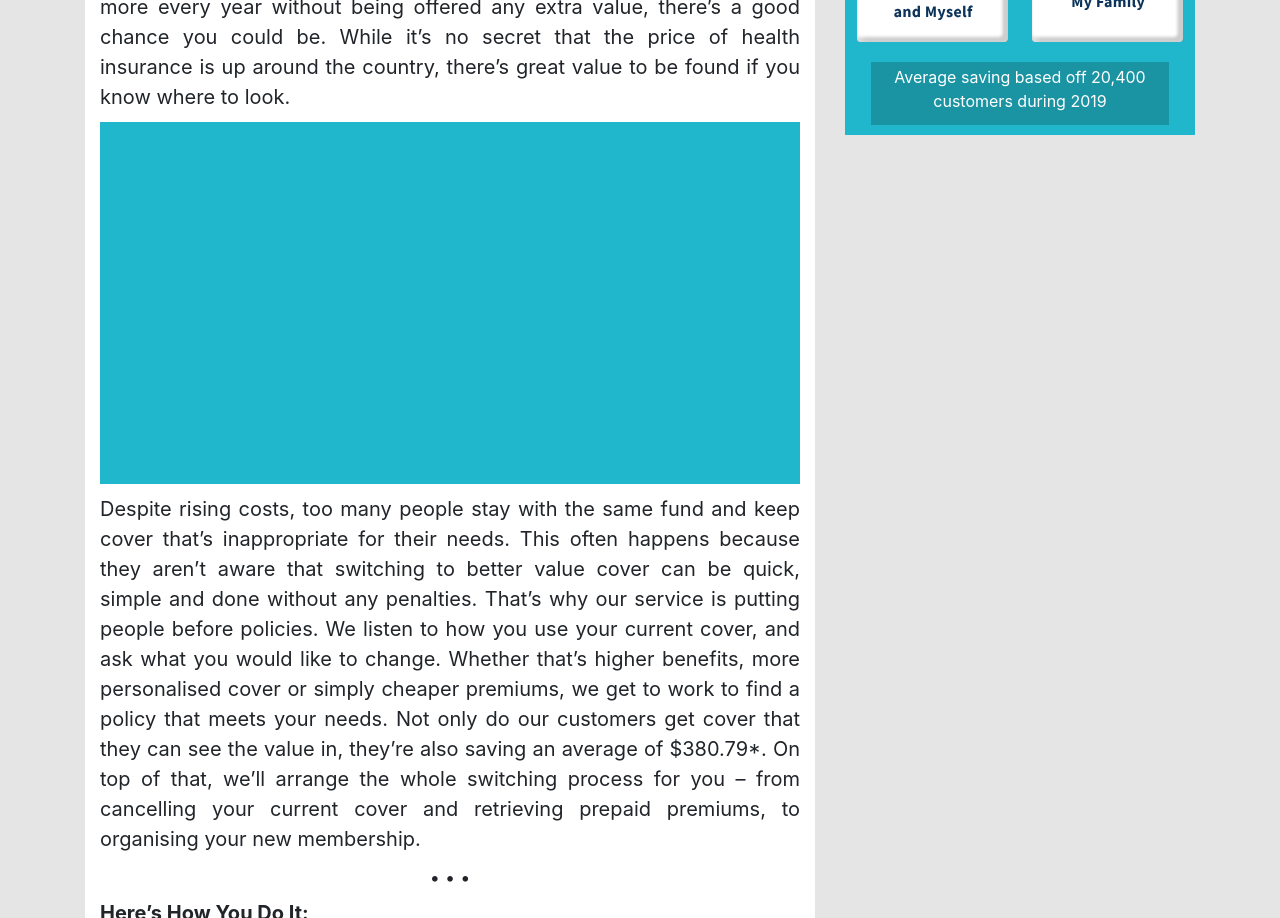
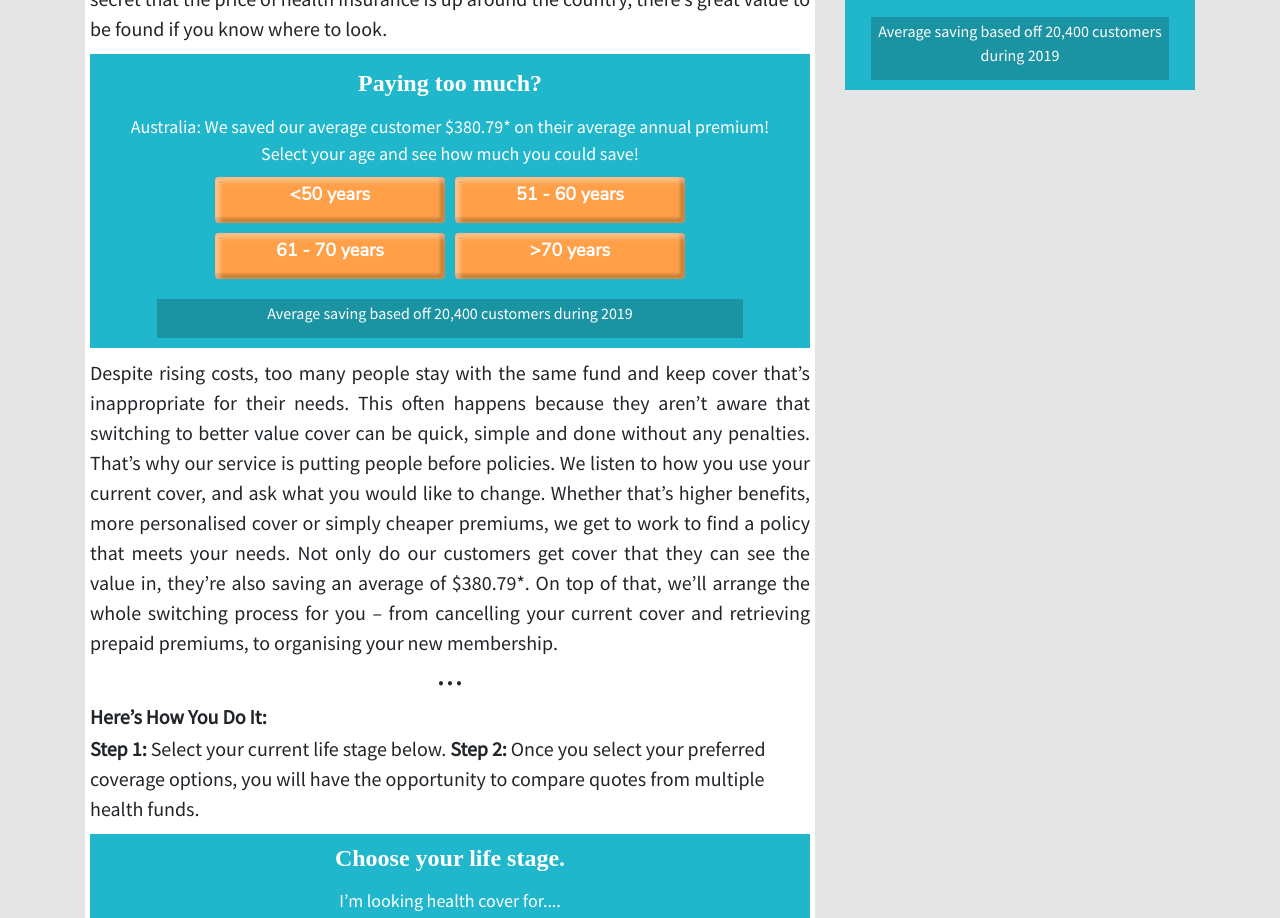
Before and after one commit to tavvfiq/CountEveryPenny, a plain HTML site: page index.html in a window 1280 px wide. Shown: the part 793-1711 px from the top of the page. Drawn offline with nearby package versions, Linux system fonts and the light colour scheme; a web font is replaced by a local one.

Commit message:
style: change font style

```diff
--- a/index.html
+++ b/index.html
@@ -14,6 +14,19 @@
 		/>
 		<link rel="stylesheet" href="./style.css" />
 		<link rel="stylesheet" href="./responsive.css" />
+		<link rel="preconnect" href="https://fonts.gstatic.com" />
+		<link
+			href="https://fonts.googleapis.com/css2?family=Source+Sans+Pro&display=swap"
+			rel="stylesheet"
+		/>
+		<link
+			href="https://fonts.googleapis.com/css2?family=Source+Serif+Pro&display=swap"
+			rel="stylesheet"
+		/>
+		<link
+			href="https://fonts.googleapis.com/css2?family=Nunito+Sans&display=swap"
+			rel="stylesheet"
+		/>
 		<meta name="viewport" content="width=device-width, initial-scale=1.0" />
 	</head>
 	<body>
@@ -27,7 +40,7 @@
 			<div class="row">
 				<div class="col-12 col-sm-12 col-md-12 col-lg-8 col-xl-8">
 					<main class="bg-white">
-						<article class="p-4">
+						<article class="py-4 px-2">
 							<h1 class="title-article">
 								High cancer risks and record NHS delays are
 								driving UK families to prioritise getting life
@@ -95,7 +108,89 @@
 								country, there’s great value to be found if you
 								know where to look.
 							</p>
-							<div class="frame-2 my-3"></div>
+							<div
+								class="side-cta pt-4 d-flex flex-column justify-content-center align-items-center my-3 px-4"
+							>
+								<h2
+									class="font-source-serif-pro text-white font-weight-bold font-size-24 text-align-center align-self-center h-100"
+								>
+									Paying too much?
+								</h2>
+								<p
+									class="text-white font-size-18 text-align-center my-3 px-4"
+								>
+									Australia: We saved our average customer
+									$380.79* on their average annual premium!
+									Select your age and see how much you could
+									save!
+								</p>
+								<div class="container">
+									<div
+										class="row no-gutters justify-content-between"
+									>
+										<div
+											class="col-12 col-sm-12 col-md-6 col-lg-6 col-xl-6 mb-3 d-flex justify-content-center justify-content-sm-center justify-content-md-end pr-0 pr-md-2 pr-lg-2 pr-xl-2"
+										>
+											<button
+												class="button-frame p-0 border-0 align-self-center"
+											>
+												<p
+													class="font-nunito-sans text-white font-size-18 font-weight-bold"
+												>
+													<50 years
+												</p>
+											</button>
+										</div>
+										<div
+											class="col-12 col-sm-12 col-md-6 col-lg-6 col-xl-6 mb-3 d-flex justify-content-center justify-content-sm-center justify-content-md-start pl-0 pl-md-2 pl-lg-2 pl-xl-2"
+										>
+											<button
+												class="button-frame p-0 border-0 align-self-center"
+											>
+												<p
+													class="font-nunito-sans text-white font-size-18 font-weight-bold"
+												>
+													51 - 60 years
+												</p>
+											</button>
+										</div>
+										<div
+											class="col-12 col-sm-12 col-md-6 col-lg-6 col-xl-6 mb-3 d-flex justify-content-center justify-content-sm-center justify-content-md-end pr-0 pr-md-2 pr-lg-2 pr-xl-2"
+										>
+											<button
+												class="button-frame p-0 border-0 align-self-center"
+											>
+												<p
+													class="font-nunito-sans text-white font-size-18 font-weight-bold"
+												>
+													61 - 70 years
+												</p>
+											</button>
+										</div>
+										<div
+											class="col-12 col-sm-12 col-md-6 col-lg-6 col-xl-6 mb-3 d-flex justify-content-center justify-content-sm-center justify-content-md-start pl-0 pl-md-2 pl-lg-2 pl-xl-2"
+										>
+											<button
+												class="button-frame p-0 border-0 align-self-center"
+											>
+												<p
+													class="font-nunito-sans text-white font-size-18 font-weight-bold"
+												>
+													>70 years
+												</p>
+											</button>
+										</div>
+									</div>
+								</div>
+								<div class="side-cta-footer p-1 my-3">
+									<p
+										class="font-size-16 text-white text-align-center"
+									>
+										Average saving based off 20,400
+										customers during 2019
+									</p>
+								</div>
+							</div>
 							<p class="text-align-justify font-size-20 mb-3">
 								Despite rising costs, too many people stay with
 								the same fund and keep cover that’s
@@ -133,7 +228,7 @@
 								class="side-cta pt-3 d-flex flex-column justify-content-center align-items-center my-3"
 							>
 								<h2
-									class="text-white font-weight-bold font-size-24 text-align-center align-self-center h-100"
+									class="font-source-serif-pro text-white font-weight-bold font-size-24 text-align-center align-self-center h-100"
 								>
 									Choose your life stage.
 								</h2>
@@ -142,7 +237,7 @@
 								>
 									I’m looking health cover for....
 								</p>
-								<div class="container px-sm-0">
+								<div class="container px-1 px-md-3 px-lg-3 px-xl-3">
 									<div
 										class="row no-gutters justify-content-between"
 									>
@@ -242,7 +337,7 @@
 							</p>
 							<div class="frame-4 p-3">
 								<h3
-									class="align-self-center font-size-24 text-align-center font-weight-bold px-5"
+									class="font-source-serif-pro align-self-center font-size-24 text-align-center font-weight-bold px-5"
 								>
 									Simply select the area are you in? And you
 									will get your free quotes.
@@ -264,7 +359,7 @@
 					>
 						<div class="side-cta-header align-items-center">
 							<h2
-								class="text-white font-weight-bold font-size-24 text-align-center align-self-center h-100"
+								class="font-source-serif-pro text-white font-weight-bold font-size-24 text-align-center align-self-center h-100"
 							>
 								Select your life stage and we’ll show the best
 								quotes for you
@@ -275,7 +370,7 @@
 						>
 							I’m looking health cover for....
 						</p>
-						<div class="container px-sm-0">
+						<div class="container px-1 px-md-3 px-lg-3 px-xl-3">
 							<div class="row no-gutters justify-content-between">
 								<div
 									class="col-6 col-sm-3 col-md-3 col-lg-6 col-xl-6 mb-3 d-flex justify-content-center"
--- a/responsive.css
+++ b/responsive.css
@@ -1,9 +1,21 @@
 @media only screen and (max-width: 576px) {
-  .header {
-    padding: 15px calc(0.03*100vw) 15px calc(0.03*100vw);
-  }
-  .logo{
-    width:145px;
-    height: 50px;
-  }
+	.header {
+		padding: 15px calc(0.03 * 100vw) 15px calc(0.03 * 100vw);
+	}
+	.button-header {
+		width: 150px;
+	}
+	.logo {
+		width: 145px;
+		height: 50px;
+	}
+	.button-frame {
+		width: 100%;
+	}
 }
+
+@media only screen and (max-width: 768px) {
+	body {
+		background-color: white !important;
+	}
+}
--- a/style.css
+++ b/style.css
@@ -6,14 +6,15 @@ html {
 
 body {
   background-color: #e5e5e5 !important;
+  font-family: 'Source Sans Pro';
 }
 
 .header {
-	padding: 15px calc(0.08*100vw) 15px calc(0.08*100vw);
+	padding: 15px calc(0.08 * 100vw) 15px calc(0.08 * 100vw);
 }
 
-.logo{
-  width:167px;
+.logo {
+	width: 167px;
 	height: 50px;
 }
 
@@ -45,32 +46,36 @@ body {
 	background-color: #20b7cc;
 }
 
-.side-cta-header{
-  height: 148px;
-  width:100%;
-  background-color: #0E899A;
+.side-cta-header {
+  /* height: 148px; */
+  padding:20px 15px 20px 15px;
+	width: 100%;
+	background-color: #0e899a;
 }
 
-.side-cta-footer{
+.side-cta-footer {
 	background-color: rgba(0, 0, 0, 0.2);
-  width:85%;
+	width: 85%;
 	align-self: center;
 }
 
-.img-container{
+.img-container {
   border-radius: 4px;
+  width:150px;
 }
 
 .title-article {
-	font-weight: bold;
+	font-weight: 900;
 	font-size: 3.2rem;
 	letter-spacing: 0.02rem;
   align-self: stretch;
+  font-family: 'Source Serif Pro';
 }
 
 .subtitle-article {
 	font-size: 2rem;
   letter-spacing: 0.02rem;
+  font-family: 'Source Sans Pro';
 }
 
 .avatar {
@@ -85,11 +90,23 @@ body {
 	background-color: #d1d1d1;
 }
 
-.font-size-24{
-  font-size:2.4rem;
+.font-source-sans-pro {
+  font-family: 'Source Sans Pro';
 }
 
-.font-size-20{
+.font-source-serif-pro{
+  font-family: 'Source Serif Pro';
+}
+
+.font-nunito-sans{
+  font-family: 'Nunito Sans';
+}
+
+.font-size-24 {
+	font-size: 2.4rem;
+}
+
+.font-size-20 {
 	font-size: 2rem;
 }
 
@@ -105,12 +122,12 @@ body {
 	text-decoration: underline;
 }
 
-.text-align-justify{
+.text-align-justify {
 	text-align: justify;
 }
 
-.text-align-center{
-  text-align:center;
+.text-align-center {
+	text-align: center;
 }
 
 .frame-1 {
@@ -122,37 +139,45 @@ body {
 	border-color: #20b7cc;
 }
 
-.frame-2{
-  background-color: #20B7CC;
+.button-frame {
+  background-color: #ffa049;
+	width: 230px;
+	height: 46px;
+	border-radius: 4px;
+	box-shadow: inset 3px 3px 4px 2px rgba(255, 255, 255, 0.34),
+		inset -3px -3px 3px 2px rgba(0, 0, 0, 0.2);
+}
+
+.frame-2 {
+	background-color: #20b7cc;
 	width: 100%;
 	height: 362px;
 }
 
-.frame-3{
-  background-color: #20B7CC;
+.frame-3 {
+	background-color: #20b7cc;
 	width: 100%;
 	height: 418px;
 }
 
-.frame-4{
-  background-color: #F7FDFF;
+.frame-4 {
+	background-color: #f7fdff;
 	width: 100%;
 	height: 557px;
 }
 
-
-.image-article{
-  width:100%;
+.image-article {
+	width: 100%;
 	height: 330px;
 	object-fit: cover;
 }
 
 .footer-article {
-  color:#333333;
+	color: #333333;
 }
 
 ul {
-  padding:0;
+	padding: 0;
 	align-self: center;
 	list-style-image: url("./assets/list_icon.png");
 }
```
Lines whose indentation alone changed are shown as unchanged.
